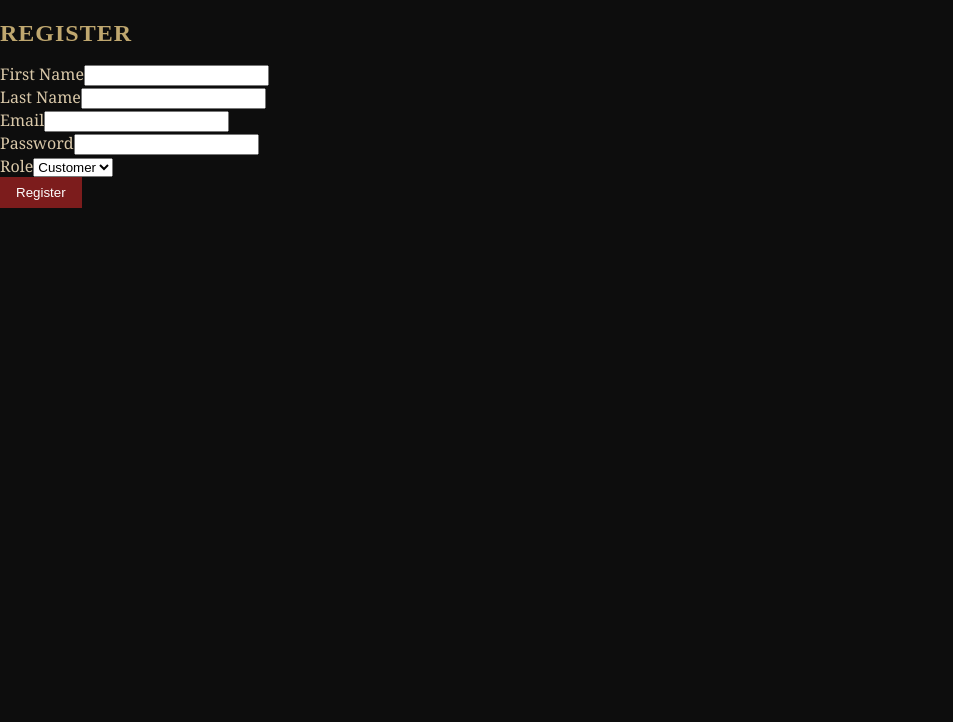
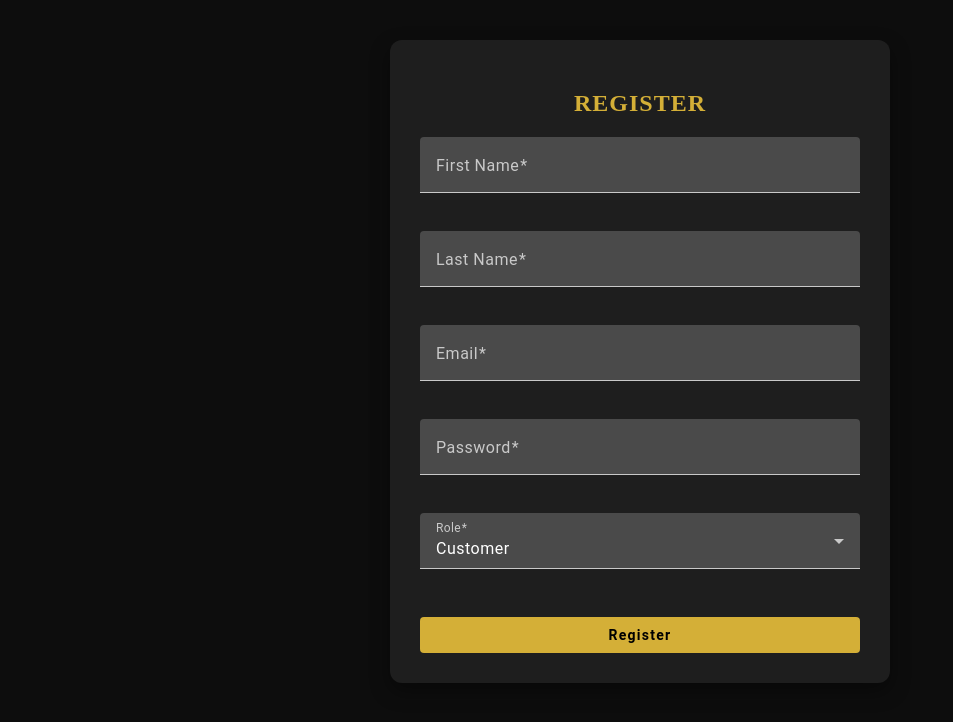
Before and after one commit to hailehalassie/HairdresserApp-frontend, an Angular app: page /register in a window 1280 px wide. Shown: the top 722 px of the page, without its empty margins (0-953 px from the left). Built offline with nearby package versions, Linux system fonts and the light colour scheme.

Commit message:
Fixed css and html on login register and create

```diff
--- a/src/app/pages/appointments/create/create.html
+++ b/src/app/pages/appointments/create/create.html
@@ -1,4 +1,4 @@
-<h2>Create Appointment</h2>
+<!-- <h2>Create Appointment</h2>
 
 <form [formGroup]="appointmentForm" (ngSubmit)="onSubmit()">
   <label for="service">Service</label>
@@ -22,4 +22,65 @@
   <input type="datetime-local" formControlName="endTime" />
 
   <button type="submit" [disabled]="appointmentForm.invalid">Create</button>
-</form>
+</form> -->
+
+<mat-card class="create-container">
+  <h2>Create Appointment</h2>
+
+  <form [formGroup]="appointmentForm" (ngSubmit)="onSubmit()">
+    <!-- Service -->
+    <mat-form-field appearance="fill" class="full-width">
+      <mat-label>Service</mat-label>
+      <mat-select formControlName="serviceId">
+        <mat-option *ngFor="let service of services" [value]="service.id">
+          {{ service.name }}
+        </mat-option>
+      </mat-select>
+      <mat-error *ngIf="isFieldInvalid('serviceId')"
+        >Service is required</mat-error
+      >
+    </mat-form-field>
+
+    <!-- Barber -->
+    <mat-form-field appearance="fill" class="full-width">
+      <mat-label>Barber</mat-label>
+      <mat-select formControlName="barberId">
+        <mat-option *ngFor="let barber of barbers" [value]="barber.id">
+          {{ barber.name }}
+        </mat-option>
+      </mat-select>
+      <mat-error *ngIf="isFieldInvalid('barberId')"
+        >Barber is required</mat-error
+      >
+    </mat-form-field>
+
+    <!-- Start Time -->
+    <mat-form-field appearance="fill" class="full-width">
+      <mat-label>Start Time</mat-label>
+      <input matInput type="datetime-local" formControlName="startTime" />
+      <mat-error *ngIf="isFieldInvalid('startTime')"
+        >Start time is required</mat-error
+      >
+    </mat-form-field>
+
+    <!-- End Time -->
+    <mat-form-field appearance="fill" class="full-width">
+      <mat-label>End Time</mat-label>
+      <input matInput type="datetime-local" formControlName="endTime" />
+      <mat-error *ngIf="isFieldInvalid('endTime')"
+        >End time is required</mat-error
+      >
+    </mat-form-field>
+
+    <!-- Submit -->
+    <button
+      mat-raised-button
+      color="primary"
+      type="submit"
+      [disabled]="appointmentForm.invalid"
+      class="submit-button"
+    >
+      Create
+    </button>
+  </form>
+</mat-card>
--- a/src/app/pages/appointments/create/create.scss
+++ b/src/app/pages/appointments/create/create.scss
@@ -0,0 +1,28 @@
+.create-container {
+  max-width: 500px;
+  margin: 40px auto;
+  padding: 30px;
+  background-color: #1e1e1e;
+  color: #f5f5f5;
+  border-radius: 12px;
+  box-shadow: 0 8px 20px rgba(0, 0, 0, 0.4);
+
+  h2 {
+    color: #d4af37;
+    text-align: center;
+    margin-bottom: 20px;
+  }
+
+  .full-width {
+    width: 100%;
+    margin-bottom: 16px;
+  }
+
+  .submit-button {
+    width: 100%;
+    background-color: #d4af37;
+    color: #000;
+    font-weight: bold;
+    margin-top: 10px;
+  }
+}
--- a/src/app/pages/appointments/create/create.ts
+++ b/src/app/pages/appointments/create/create.ts
@@ -9,11 +9,25 @@ import { CommonModule } from '@angular/common';
 import { AppointmentService } from '../../../services/appointment.service';
 import { MatSnackBar, MatSnackBarModule } from '@angular/material/snack-bar';
 import { Router } from '@angular/router';
+import { MatFormField, MatFormFieldModule } from '@angular/material/form-field';
+import { MatInputModule } from '@angular/material/input';
+import { MatSelectModule } from '@angular/material/select';
+import { MatButtonModule } from '@angular/material/button';
+import { MatCardModule } from '@angular/material/card';
 
 @Component({
   selector: 'app-create',
   standalone: true,
-  imports: [CommonModule, ReactiveFormsModule, MatSnackBarModule],
+  imports: [
+    CommonModule,
+    ReactiveFormsModule,
+    MatSnackBarModule,
+    MatFormFieldModule,
+    MatInputModule,
+    MatSelectModule,
+    MatButtonModule,
+    MatCardModule,
+  ],
   templateUrl: './create.html',
   styleUrl: './create.scss',
 })
@@ -34,6 +48,10 @@ export class CreateAppointment implements OnInit {
       startTime: ['', Validators.required],
       endTime: ['', Validators.required],
     });
+  }
+  isFieldInvalid(field: string): boolean {
+    const control = this.appointmentForm.get(field);
+    return !!(control && control.invalid && (control.dirty || control.touched));
   }
 
   ngOnInit() {
--- a/src/app/pages/auth/login/login.html
+++ b/src/app/pages/auth/login/login.html
@@ -34,7 +34,7 @@
     <button type="submit" [disabled]="loginForm.invalid">Login</button>
   </form>
 </div> -->
-<div class="login-container">
+<!-- <div class="login-container">
   <h2>Login</h2>
 
   <form [formGroup]="loginForm" (ngSubmit)="onSubmit()">
@@ -69,4 +69,47 @@
 
     <button type="submit" [disabled]="loginForm.invalid">Login</button>
   </form>
-</div>
+</div> -->
+
+<mat-card class="login-container">
+  <h2>Login</h2>
+
+  <form [formGroup]="loginForm" (ngSubmit)="onSubmit()">
+    <!-- Email -->
+    <mat-form-field appearance="fill" class="full-width">
+      <mat-label>Email</mat-label>
+      <input matInput type="email" formControlName="email" />
+      <mat-error *ngIf="loginForm.get('email')?.hasError('required')">
+        Email is required.
+      </mat-error>
+      <mat-error *ngIf="loginForm.get('email')?.hasError('email')">
+        Enter a valid email.
+      </mat-error>
+    </mat-form-field>
+
+    <!-- Password -->
+    <mat-form-field appearance="fill" class="full-width">
+      <mat-label>Password</mat-label>
+      <input matInput type="password" formControlName="password" />
+      <mat-error *ngIf="loginForm.get('password')?.hasError('required')">
+        Password is required.
+      </mat-error>
+    </mat-form-field>
+
+    <!-- Error Message -->
+    <div *ngIf="errorMessage" class="error-message">
+      {{ errorMessage }}
+    </div>
+
+    <!-- Submit -->
+    <button
+      mat-raised-button
+      color="primary"
+      type="submit"
+      [disabled]="loginForm.invalid"
+      class="submit-button"
+    >
+      Login
+    </button>
+  </form>
+</mat-card>
--- a/src/app/pages/auth/login/login.scss
+++ b/src/app/pages/auth/login/login.scss
@@ -1,53 +1,88 @@
+// .login-container {
+//   max-width: 400px;
+//   margin: 40px auto;
+//   padding: 20px;
+//   border-radius: 8px;
+//   border: 1px solid #ccc;
+
+//   h2 {
+//     text-align: center;
+//   }
+
+//   .form-group {
+//     margin-bottom: 15px;
+
+//     label {
+//       display: block;
+//       margin-bottom: 5px;
+//     }
+
+//     input {
+//       width: 100%;
+//       padding: 8px;
+//       box-sizing: border-box;
+//     }
+
+//     .error {
+//       color: red;
+//       font-size: 0.85rem;
+//       margin-top: 4px;
+//     }
+//   }
+
+//   .error-message {
+//     color: red;
+//     text-align: center;
+//     margin-bottom: 10px;
+//   }
+
+//   button {
+//     width: 100%;
+//     padding: 10px;
+//   }
+// }
+
+// // .snackbar-success {
+// //   background-color: #4caf50;
+// //   color: white;
+// // }
+
+// // .snackbar-error {
+// //   background-color: #f44336;
+// //   color: white;
+// // }
+
 .login-container {
-  max-width: 400px;
+  max-width: 500px;
   margin: 40px auto;
-  padding: 20px;
-  border-radius: 8px;
-  border: 1px solid #ccc;
+  padding: 30px;
+  background-color: #1e1e1e;
+  color: #f5f5f5;
+  border-radius: 12px;
+  box-shadow: 0 8px 20px rgba(0, 0, 0, 0.4);
 
   h2 {
+    color: #d4af37;
     text-align: center;
+    margin-bottom: 20px;
   }
 
-  .form-group {
-    margin-bottom: 15px;
+  .full-width {
+    width: 100%;
+    margin-bottom: 16px;
+  }
 
-    label {
-      display: block;
-      margin-bottom: 5px;
-    }
-
-    input {
-      width: 100%;
-      padding: 8px;
-      box-sizing: border-box;
-    }
-
-    .error {
-      color: red;
-      font-size: 0.85rem;
-      margin-top: 4px;
-    }
+  .submit-button {
+    width: 100%;
+    background-color: #d4af37;
+    color: black;
+    font-weight: bold;
+    margin-top: 16px;
   }
 
   .error-message {
-    color: red;
+    color: #f44336;
+    margin: 12px 0;
     text-align: center;
-    margin-bottom: 10px;
-  }
-
-  button {
-    width: 100%;
-    padding: 10px;
   }
 }
-
-// .snackbar-success {
-//   background-color: #4caf50;
-//   color: white;
-// }
-
-// .snackbar-error {
-//   background-color: #f44336;
-//   color: white;
-// }
--- a/src/app/pages/auth/register/register.html
+++ b/src/app/pages/auth/register/register.html
@@ -1,4 +1,4 @@
-<div class="register-container">
+<!-- <div class="register-container">
   <h2>Register</h2>
 
   <form [formGroup]="registerForm" (ngSubmit)="onSubmit()">
@@ -61,4 +61,67 @@
 
     <button type="submit" [disabled]="registerForm.invalid">Register</button>
   </form>
-</div>
+</div> -->
+
+<mat-card class="register-container">
+  <h2>Register</h2>
+
+  <form [formGroup]="registerForm" (ngSubmit)="onSubmit()">
+    <mat-form-field appearance="fill" class="full-width">
+      <mat-label>First Name</mat-label>
+      <input matInput formControlName="firstName" />
+      <mat-error *ngIf="isFieldInvalid('firstName')"
+        >First Name is required</mat-error
+      >
+    </mat-form-field>
+
+    <mat-form-field appearance="fill" class="full-width">
+      <mat-label>Last Name</mat-label>
+      <input matInput formControlName="lastName" />
+      <mat-error *ngIf="isFieldInvalid('lastName')"
+        >Last Name is required</mat-error
+      >
+    </mat-form-field>
+
+    <mat-form-field appearance="fill" class="full-width">
+      <mat-label>Email</mat-label>
+      <input matInput type="email" formControlName="email" />
+      <mat-error *ngIf="registerForm.get('email')?.hasError('required')"
+        >Email is required</mat-error
+      >
+      <mat-error *ngIf="registerForm.get('email')?.hasError('email')"
+        >Enter a valid email</mat-error
+      >
+    </mat-form-field>
+
+    <mat-form-field appearance="fill" class="full-width">
+      <mat-label>Password</mat-label>
+      <input matInput type="password" formControlName="password" />
+      <mat-error *ngIf="registerForm.get('password')?.hasError('required')"
+        >Password is required</mat-error
+      >
+      <mat-error *ngIf="registerForm.get('password')?.hasError('minlength')"
+        >Minimum 6 characters</mat-error
+      >
+    </mat-form-field>
+
+    <mat-form-field appearance="fill" class="full-width">
+      <mat-label>Role</mat-label>
+      <mat-select formControlName="role">
+        <mat-option value="Customer">Customer</mat-option>
+        <mat-option value="Barber">Barber</mat-option>
+      </mat-select>
+      <mat-error *ngIf="isFieldInvalid('role')">Role is required</mat-error>
+    </mat-form-field>
+
+    <button
+      mat-raised-button
+      color="primary"
+      type="submit"
+      [disabled]="registerForm.invalid"
+      class="submit-button"
+    >
+      Register
+    </button>
+  </form>
+</mat-card>
--- a/src/app/pages/auth/register/register.scss
+++ b/src/app/pages/auth/register/register.scss
@@ -17,3 +17,32 @@
 //   background-color: #f44336;
 //   color: white;
 // }
+
+.register-container {
+  max-width: 500px;
+  margin: 40px auto;
+  padding: 30px;
+  background-color: #1e1e1e;
+  color: #f5f5f5;
+  border-radius: 12px;
+  box-shadow: 0 8px 20px rgba(0, 0, 0, 0.4);
+
+  h2 {
+    color: #d4af37;
+    text-align: center;
+    margin-bottom: 20px;
+  }
+
+  .full-width {
+    width: 100%;
+    margin-bottom: 16px;
+  }
+
+  .submit-button {
+    width: 100%;
+    background-color: #d4af37;
+    color: #000;
+    font-weight: bold;
+    margin-top: 10px;
+  }
+}
```
Also changed, not shown: src/app/pages/auth/login/login.ts (+15 -1 lines), src/app/pages/auth/register/register.ts (+15 -1 lines).
